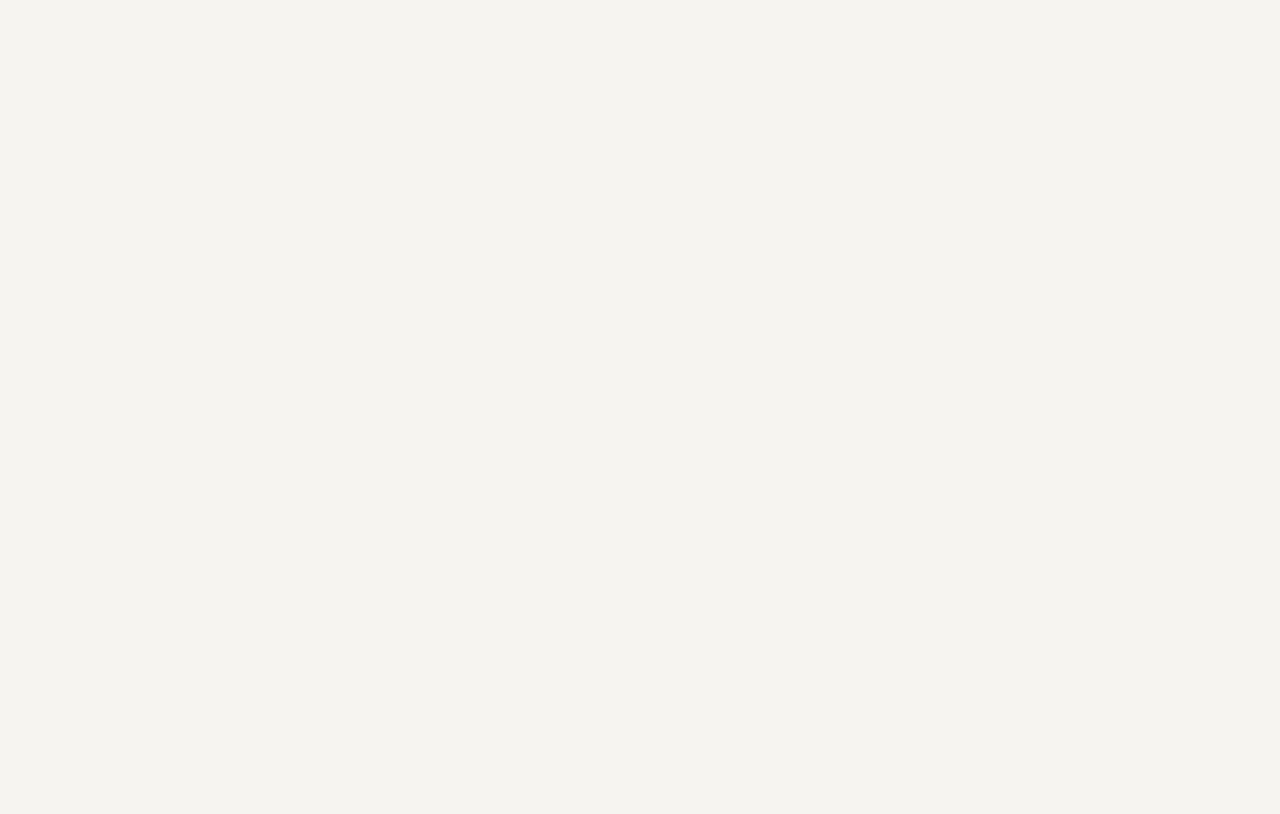
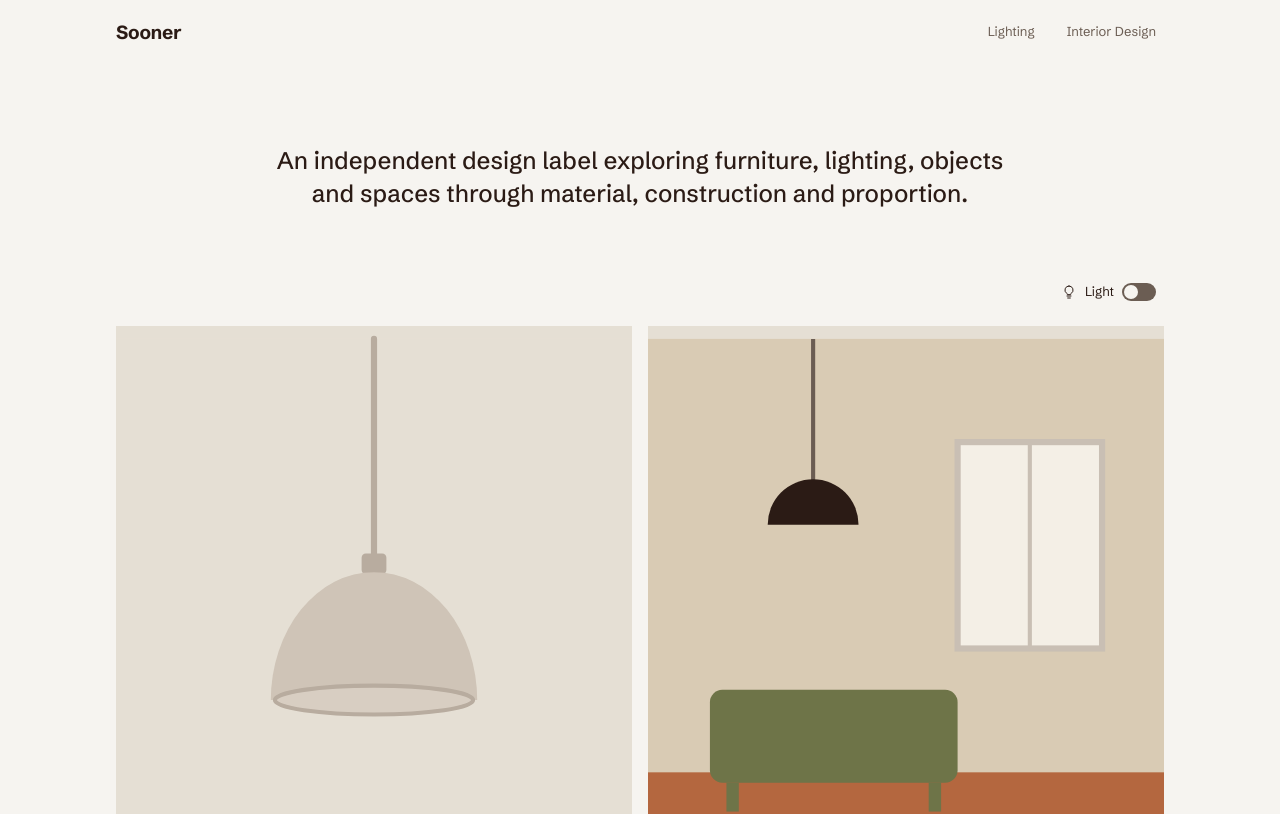
Before and after one commit to iJoyRide/sooner_studios, a Next.js app: page / in a window 1280 px wide. Before the commit this address had no page. Shown: the top 814 px of the page. Built offline with nearby package versions, Linux system fonts and the light colour scheme.

Commit message:
PER-13: home page with intro line, sticky Light toggle bar and department tiles
Replace the /lighting redirect with a real home page. Add DepartmentTile (built from departments, first product image, count) and a reusable StickyBar with the LightToggle at the right end. Update CLAUDE.md to match.

```diff
--- a/app/page.tsx
+++ b/app/page.tsx
@@ -1,7 +1,28 @@
-import { redirect } from "next/navigation";
-
-export const instant = false;
+import DepartmentTile from "@/components/DepartmentTile";
+import StickyBar from "@/components/StickyBar";
+import { departments } from "@/lib/categories";
 
 export default function Home() {
-  redirect("/lighting");
+  return (
+    <main className="pt-12 pb-16 lg:pt-20 lg:pb-24">
+      <section className="content-column">
+        <h1 className="mx-auto max-w-215 text-center text-balance text-[18px] font-medium leading-snug lg:text-[24px]">
+          An independent design label exploring furniture, lighting, objects and
+          spaces through material, construction and proportion.
+        </h1>
+      </section>
+
+      <StickyBar className="mt-8 lg:mt-12" />
+
+      <ul className="content-column grid gap-x-4 gap-y-10 lg:grid-cols-2">
+        {departments.map((department, index) => (
+          <DepartmentTile
+            key={department.slug}
+            department={department}
+            eager={index === 0}
+          />
+        ))}
+      </ul>
+    </main>
+  );
 }
--- /dev/null
+++ b/components/DepartmentTile.tsx
@@ -0,0 +1,50 @@
+import Image from "next/image";
+import Link from "next/link";
+import type { Department } from "@/lib/categories";
+import { getByDepartment } from "@/lib/products";
+
+type DepartmentTileProps = {
+    department: Department;
+    eager?: boolean;
+};
+
+export default function DepartmentTile({ department, eager = false }: DepartmentTileProps) {
+    const items = getByDepartment(department.slug)
+    const first = items[0];
+
+    if (!first) return null;
+
+    const fades = department.slug === "lighting";
+
+    return (
+        <li>
+            <Link href={`/${department.slug}`} className="group block">
+                <div className="relative aspect-5/6 overflow-hidden bg-tile lg:aspect-4/5">
+                    <Image
+                        src={first.images.off}
+                        alt={first.name}
+                        fill
+                        sizes="(min-width: 1024px) 524px, 100vw"
+                        loading={eager ? "eager" : undefined}
+                    />
+                    {fades && (
+                        <Image
+                            src={first.images.on}
+                            alt=""
+                            fill
+                            sizes="(min-width: 1024px) 524px, 100vw"
+                            className="lamp-on"
+                        />
+                    )}
+                </div>
+
+                <h2 className="mt-3 text-[17px] font-medium group-hover:underline">
+                    {department.label} →
+                </h2>
+                <p className="text-muted">
+                    {items.length} {items.length === 1 ? department.noun : department.noun + "s"}
+                </p>
+            </Link>
+        </li>
+    );
+}
--- /dev/null
+++ b/components/StickyBar.tsx
@@ -0,0 +1,40 @@
+"use client";
+
+import { useEffect, useRef, useState } from "react";
+import LightToggle from "@/components/LightToggle";
+
+type StickyBarProps = {
+  children?: React.ReactNode; // whatever sits on the left (e.g. "← All projects")
+  className?: string;
+};
+
+export default function StickyBar({ children, className = "" }: StickyBarProps) {
+  const markerRef = useRef<HTMLDivElement>(null);
+  const [stuck, setStuck] = useState(false);
+
+  // Same trick as CategoryBar: once the marker scrolls away, the bar is stuck → add shadow
+  useEffect(() => {
+    const marker = markerRef.current;
+    if (!marker) return;
+
+    const observer = new IntersectionObserver(([entry]) => {
+      setStuck(!entry.isIntersecting);
+    });
+    observer.observe(marker);
+    return () => observer.disconnect();
+  }, []);
+
+  return (
+    <>
+      <div ref={markerRef} aria-hidden="true" />
+      <div className={`sticky top-0 z-10 bg-bg ${stuck ? "shadow-md" : ""} ${className}`}>
+        <div className="content-column">
+          <div className="flex h-17 items-center justify-between">
+            <div>{children}</div>
+            <LightToggle />
+          </div>
+        </div>
+      </div>
+    </>
+  );
+}
```
Also changed, not shown: 1 other file (tests, documents, lock files or other folders).
